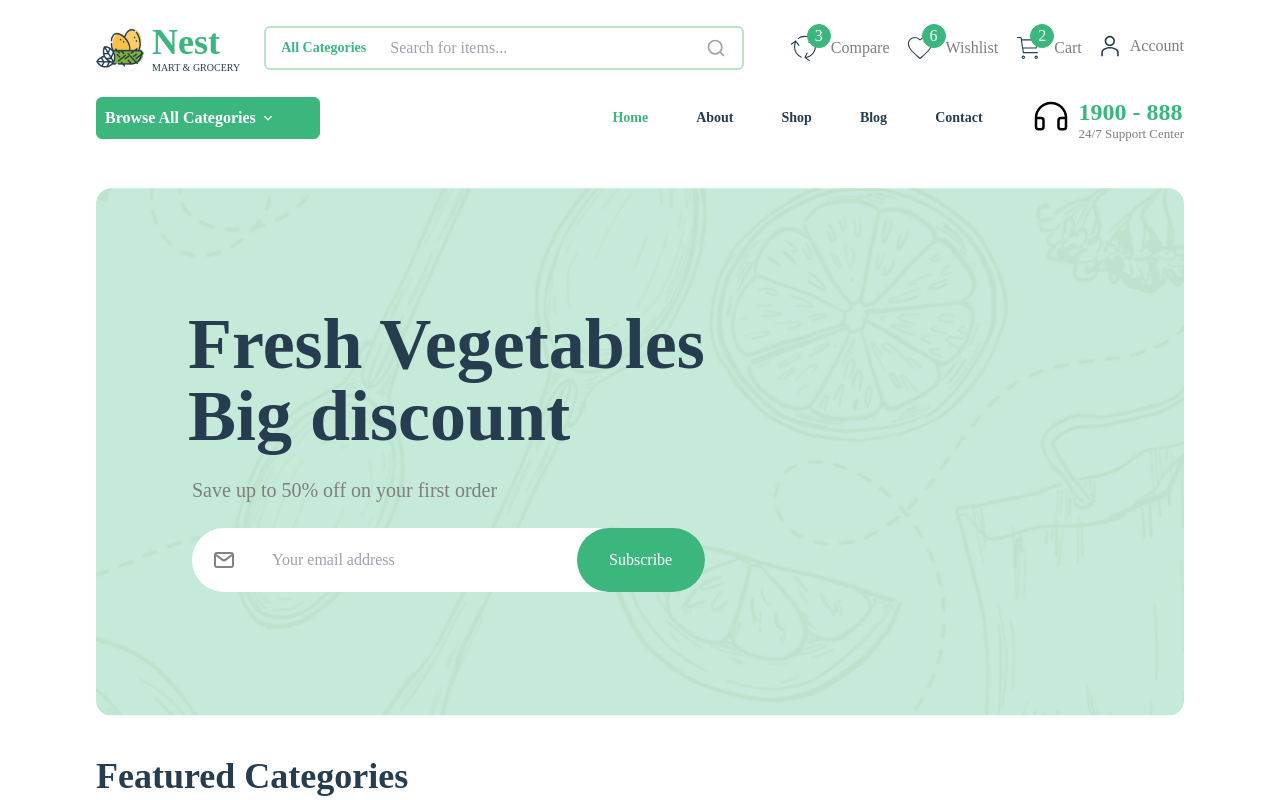
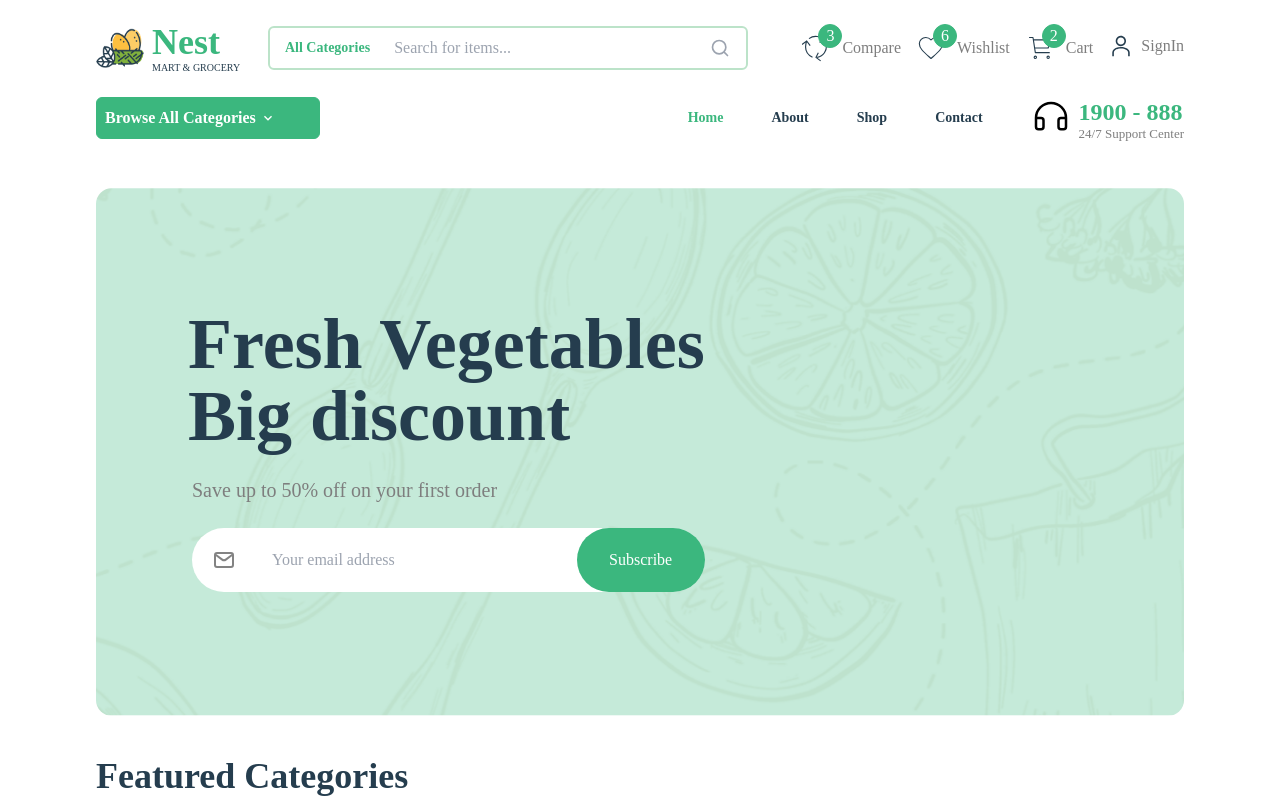
Before and after one commit to vicktor349/nestmart, a Next.js app: page / in a window 1280 px wide. Shown: the top 800 px of the page. Built offline with nearby package versions, Linux system fonts and the light colour scheme.

Commit message:
included link for account signin and signup

```diff
--- a/components/CategoryNavbar.js
+++ b/components/CategoryNavbar.js
@@ -9,7 +9,7 @@ const CategoryNavbar = () =>
     const location = useRouter()
     const activeColor = (p) => location.pathname === p ? "#3BB77E" : "#253D4E"
     return (
-        <div className='ssm:hidden lg:flex lg:items-center'>
+        <div className='ssm:hidden lg:flex lg:items-center mb-12'>
             <div className="flex flex-row items-center bg-primary w-56 py-2 px-2 text-white border border-1 border-primary rounded-md hover:cursor-pointer">
                 <p className='font-semibold'>Browse All Categories</p>
                 <MdKeyboardArrowDown className='ml-1' />
@@ -19,7 +19,6 @@ const CategoryNavbar = () =>
                 <Link href="/" className="font-semibold text-primaryText hover:text-[#7E7E7E] text-sm" style={{ color: activeColor("/") }}>Home</Link>
                 <Link href="/about" className='font-semibold text-primaryText hover:text-[#7E7E7E] text-sm' style={{ color: activeColor("/about") }}>About</Link>
                 <Link href="/shop" className='font-semibold text-primaryText hover:text-[#7E7E7E] text-sm' style={{ color: activeColor("/shop") }}>Shop</Link>
-                <Link href="/" className='font-semibold text-primaryText hover:text-[#7E7E7E] text-sm'>Blog</Link>
                 <Link href="/contact" className='font-semibold text-primaryText hover:text-[#7E7E7E] text-sm' style={{ color: activeColor("/contact") }}>Contact</Link>
                 <div className='ssm:hidden xl:flex items-center'>
                     <PiHeadphones className='h-10 w-10' />
--- a/components/Navbar.js
+++ b/components/Navbar.js
@@ -48,10 +48,10 @@ const Navbar = () =>
                                         <Link href="/shop" className="text-primaryText block" style={{ color: activeColor("/shop") }} onClick={closeMobileMenu}>Shop</Link>
                                     </li>
                                     <li>
-                                        <Link href="#" className="text-primaryText block" style={{ color: activeColor("#") }} onClick={closeMobileMenu}>Blog</Link>
+                                        <Link href="/contact" className="text-primaryText block" style={{ color: activeColor("/contact") }} onClick={closeMobileMenu}>Contact</Link>
                                     </li>
                                     <li>
-                                        <Link href="/contact" className="text-primaryText block" style={{ color: activeColor("/contact") }} onClick={closeMobileMenu}>Contact</Link>
+                                        <Link href="/signin" className="text-primaryText block" style={{ color: activeColor("/contact") }} onClick={closeMobileMenu}>Sign In</Link>
                                     </li>
                                 </ul>
                             </div>
@@ -106,7 +106,7 @@ const Navbar = () =>
                     <div className='mb-1 ml-2'>
                         <section className='ssm:hidden xl:flex items-center'>
                             <Image src={"/images/icons/profile.svg"} width={20} height={20} alt="cycle icon" className="h-10 w-10" />
-                            <Link href="#" className="text-[#7E7E7E]">Account</Link>
+                            <Link href="/signin" className="text-[#7E7E7E]">SignIn</Link>
                         </section>
                     </div>
                 </div>
```
